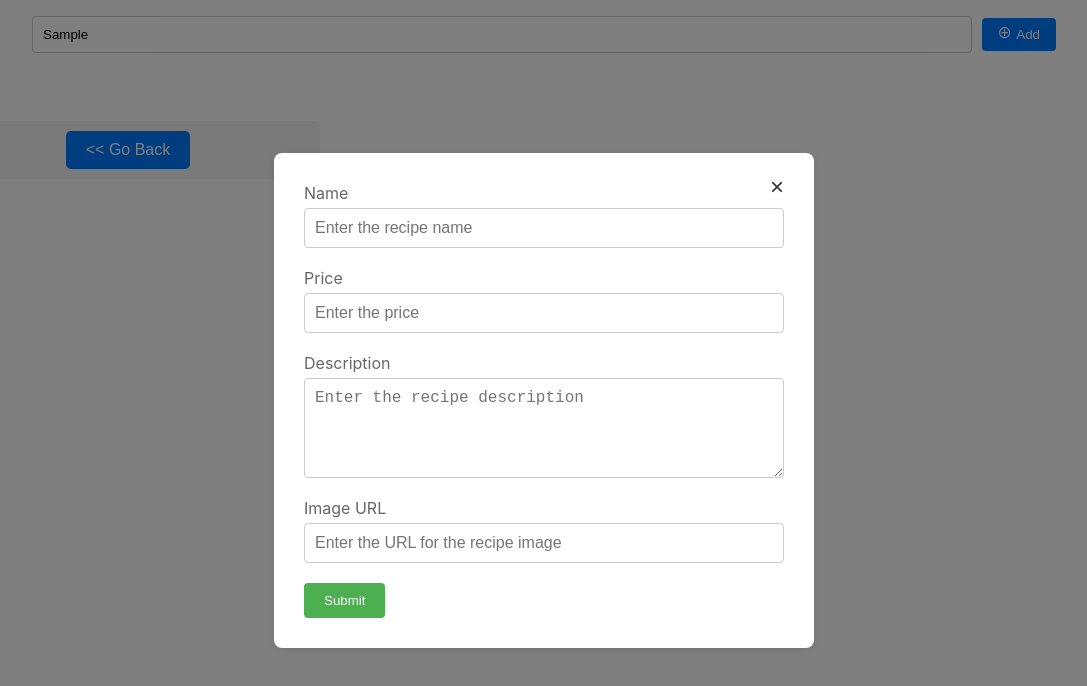
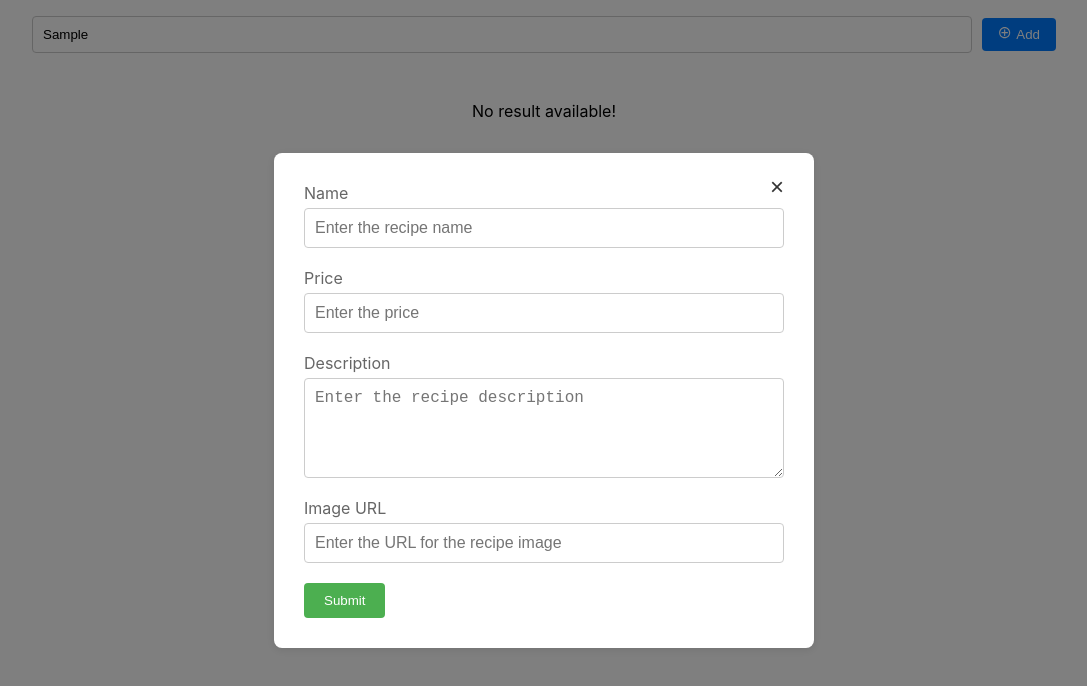
Before and after one commit to sarmink24/recipe-book, a React (Create React App) app: page /desserts in a window 1280 px wide. Both pictures are taken after typing "Sample" into the empty fields and a click on the button "Add". Shown: the top 686 px of the page, without its empty margins (96-1183 px from the left). Built offline with nearby package versions, Linux system fonts and the light colour scheme; data requests are answered from the project's data file.

Commit message:
ui changes

```diff
--- a/src/components/details/RecipeDetails.js
+++ b/src/components/details/RecipeDetails.js
@@ -1,4 +1,3 @@
-
 import React, { useState } from "react";
 import { useNavigate } from "react-router-dom";
 import { toast } from "react-toastify";
@@ -40,7 +39,7 @@ const RecipeDetails = ({ recipe, onEdit, onDelete }) => {
       <div className="dessert-details">
         <div className="title-price">
           <h3 className="price">
-          <mark>${parseFloat(recipe.price).toFixed(2)}</mark>
+            <mark>${parseFloat(recipe.price).toFixed(2)}</mark>
           </h3>
           <h3 className="title">{recipe.name}</h3>
         </div>
--- a/src/components/lists/RecipeList.css
+++ b/src/components/lists/RecipeList.css
@@ -29,6 +29,11 @@
 .recipe h3 {
   margin: 10px 0;
   padding: 10px;
+}
+
+.no-data {
+  grid-column: span 3;
+  text-align: center;
 }
 
 .price mark {
--- a/src/components/lists/RecipeList.js
+++ b/src/components/lists/RecipeList.js
@@ -6,15 +6,13 @@ import { CiEdit } from "react-icons/ci";
 import { RiDeleteBin6Line } from "react-icons/ri";
 import "react-toastify/dist/ReactToastify.css";
 
-const RecipeList = ({ recipes, onEdit, onDelete  }) => {
-
+const RecipeList = ({ recipes, onEdit, onDelete }) => {
   const [expandedId, setExpandedId] = useState(null);
   const navigate = useNavigate();
 
   const navigateToRecipe = (recipe) => {
     navigate(`/desserts/${recipe.id}`, { state: { recipe } });
   };
-
 
   const toggleDescription = (id) => {
     setExpandedId(id === expandedId ? null : id);
@@ -26,17 +24,22 @@ const RecipeList = ({ recipes, onEdit, onDelete  }) => {
 
   return (
     <div className="RecipeList">
-
-        <>
-          {recipes.map((recipe) => (
+      <>
+        {recipes.length === 0 ? (
+          <div className="no-data">No result available!</div>
+        ) : (
+          recipes.map((recipe) => (
             <div key={recipe.id} className="recipe">
-              <div className="recipe-photo" onClick={() => navigateToRecipe(recipe)}>
+              <div
+                className="recipe-photo"
+                onClick={() => navigateToRecipe(recipe)}
+              >
                 <img src={recipe.imageUrl} alt={recipe.name} />
               </div>
               <div className="recipe-details">
                 <div className="title-price">
                   <h3 className="price">
-                  <mark>${parseFloat(recipe.price).toFixed(2)}</mark>
+                    <mark>${parseFloat(recipe.price).toFixed(2)}</mark>
                   </h3>
                   <h3 className="title">{recipe.name}</h3>
                 </div>
@@ -50,7 +53,10 @@ const RecipeList = ({ recipes, onEdit, onDelete  }) => {
                 </p>
               </div>
               <div className="actions-button">
-                <button onClick={() => navigateToRecipe(recipe)} className="edit-b">
+                <button
+                  onClick={() => navigateToRecipe(recipe)}
+                  className="edit-b"
+                >
                   <BiDetail className="detail-icon" />
                   Details
                 </button>
@@ -58,18 +64,18 @@ const RecipeList = ({ recipes, onEdit, onDelete  }) => {
                   <CiEdit className="edit-i" />
                   Edit
                 </button>
-                <button onClick={() => onDelete(recipe.id)} className="delete-b">
+                <button
+                  onClick={() => onDelete(recipe.id)}
+                  className="delete-b"
+                >
                   <RiDeleteBin6Line className="delete-i" />
                   Delete
                 </button>
               </div>
             </div>
-          ))}
-          <div className="go-back">
-          <button className="goback-button" onClick={handleGoBack}> {"<<"} Go Back</button>
-        </div>
-        </>
-
+          ))
+        )}
+      </>
     </div>
   );
 };
--- a/src/pages/details.css
+++ b/src/pages/details.css
@@ -2,7 +2,7 @@
     display: flex;
     justify-content: center;
     align-items: center;
-    height: 80vh;
+    height: 100vh;
     padding: 2rem;
   }
 
```
